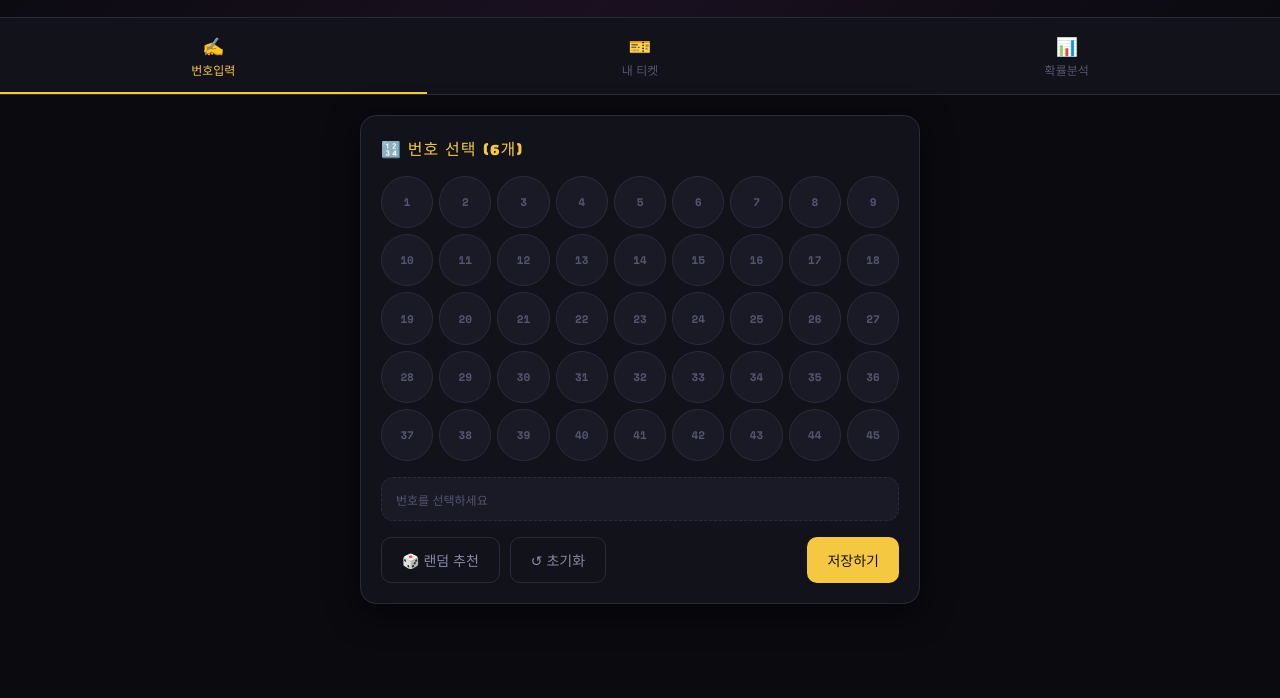
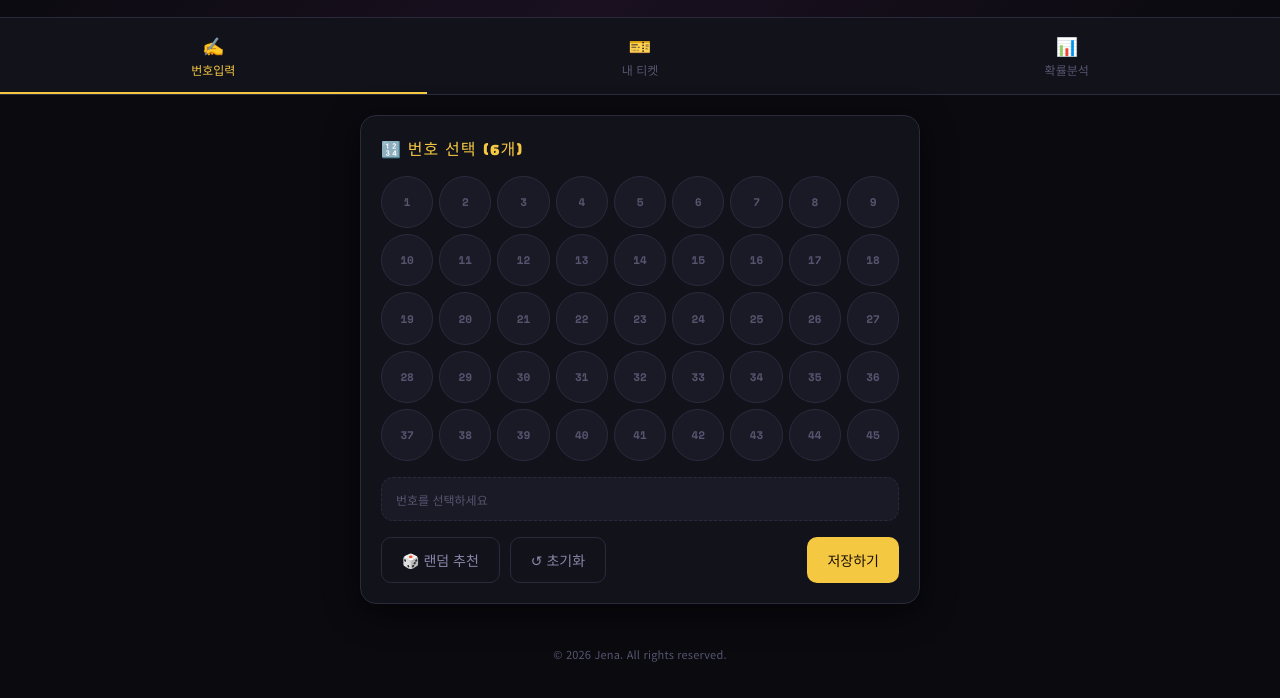
Before and after one commit to majinmaru/luckyjena, a website: page index.html in a window 1280 px wide. Shown: the part 94-792 px from the top of the page. Drawn offline with nearby package versions, Linux system fonts and the light colour scheme.

Commit message:
Add files via upload

```diff
--- a/index.html
+++ b/index.html
@@ -175,6 +175,8 @@
   .hidden{display:none;}
   .expand-icon{transition:transform .2s;display:inline-block;}
   .expand-icon.open{transform:rotate(180deg);}
+
+  .site-footer{max-width:600px;margin:6px auto 0;padding:0 20px 24px;text-align:center;color:var(--text3);font-size:11px;letter-spacing:.2px;}
 </style>
 </head>
 <body>
@@ -318,6 +320,8 @@
 </div>
 
 <div class="toast" id="toast"></div>
+
+<footer class="site-footer">© 2026 Jena. All rights reserved.</footer>
 
 <script>
 
```
